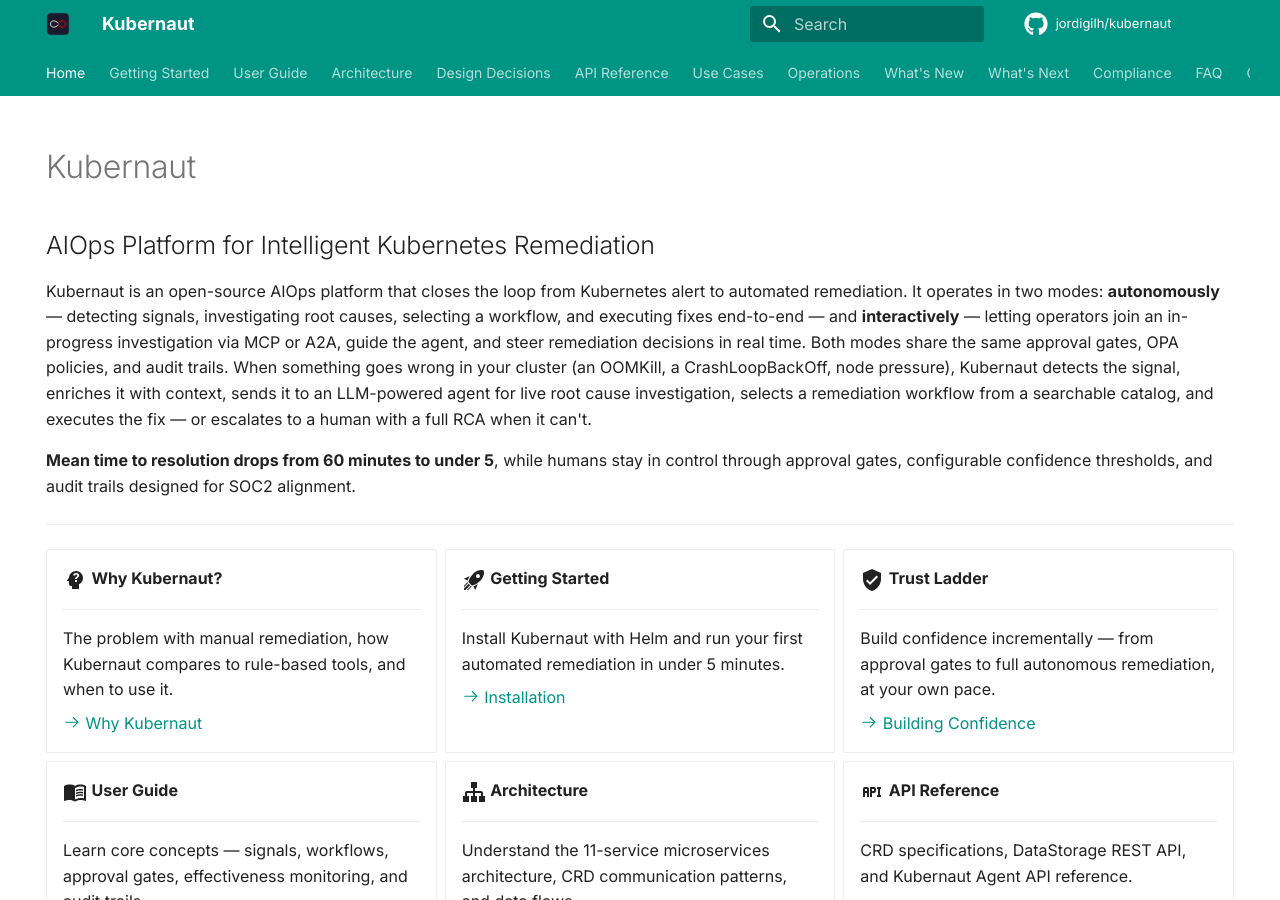
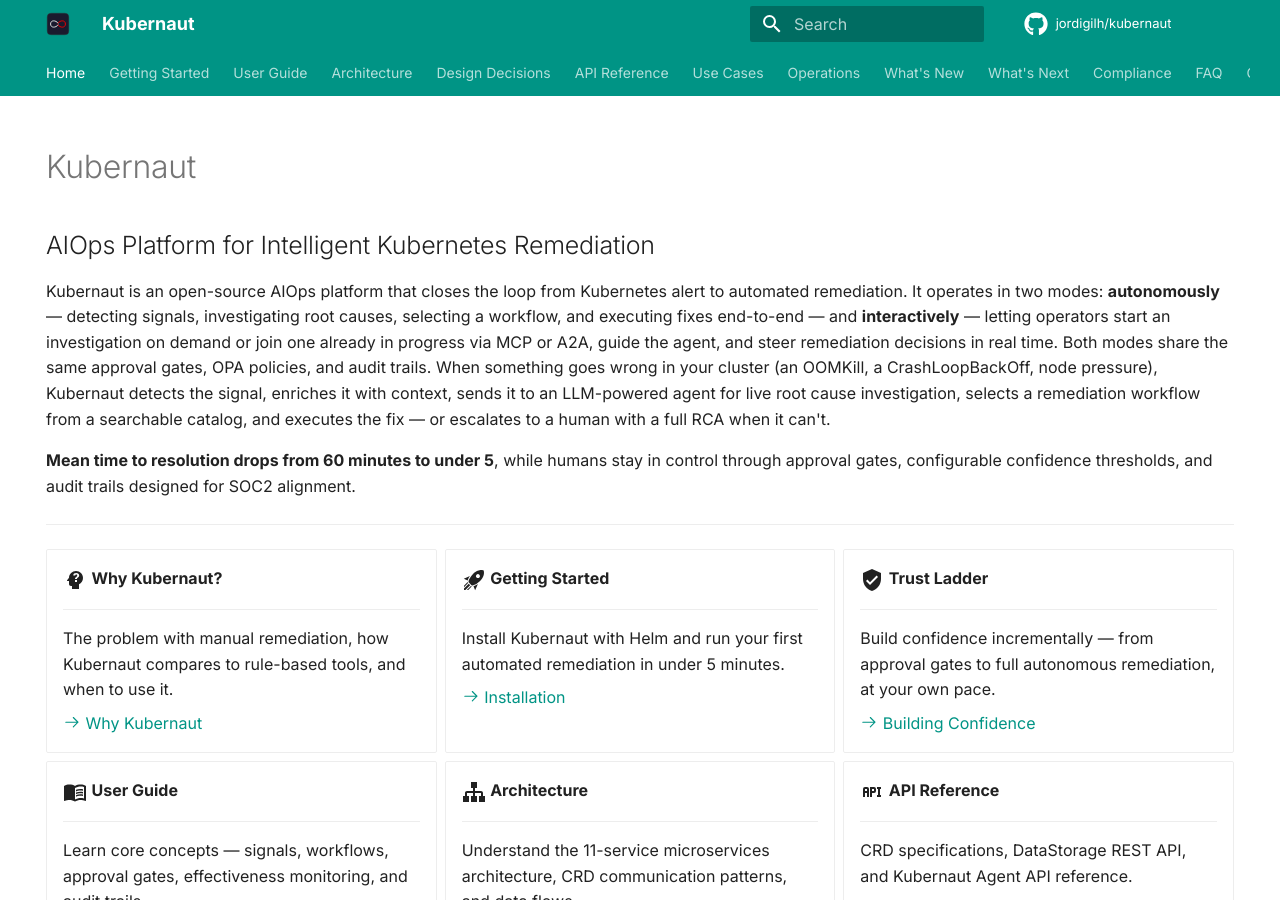
Before and after one commit to jordigilh/kubernaut-docs, an MkDocs documentation site: the page built from docs/index.md, in a window 1280 px wide and 900 px high. Built offline with MkDocs 1.6.1 and Material for MkDocs 9.7.7, drawn with Linux system fonts in a browser that asks for light colours; comment, search, counter and statistics services are not loaded; the version menu is left out.

Commit message:
docs: clarify operators can start or join investigations interactively
Co-authored-by: Cursor <cursoragent@cursor.com>

```diff
--- a/docs/index.md
+++ b/docs/index.md
@@ -8,7 +8,7 @@ hide:
 
 ## AIOps Platform for Intelligent Kubernetes Remediation
 
-Kubernaut is an open-source AIOps platform that closes the loop from Kubernetes alert to automated remediation. It operates in two modes: **autonomously** — detecting signals, investigating root causes, selecting a workflow, and executing fixes end-to-end — and **interactively** — letting operators join an in-progress investigation via MCP or A2A, guide the agent, and steer remediation decisions in real time. Both modes share the same approval gates, OPA policies, and audit trails. When something goes wrong in your cluster (an OOMKill, a CrashLoopBackOff, node pressure), Kubernaut detects the signal, enriches it with context, sends it to an LLM-powered agent for live root cause investigation, selects a remediation workflow from a searchable catalog, and executes the fix — or escalates to a human with a full RCA when it can't.
+Kubernaut is an open-source AIOps platform that closes the loop from Kubernetes alert to automated remediation. It operates in two modes: **autonomously** — detecting signals, investigating root causes, selecting a workflow, and executing fixes end-to-end — and **interactively** — letting operators start an investigation on demand or join one already in progress via MCP or A2A, guide the agent, and steer remediation decisions in real time. Both modes share the same approval gates, OPA policies, and audit trails. When something goes wrong in your cluster (an OOMKill, a CrashLoopBackOff, node pressure), Kubernaut detects the signal, enriches it with context, sends it to an LLM-powered agent for live root cause investigation, selects a remediation workflow from a searchable catalog, and executes the fix — or escalates to a human with a full RCA when it can't.
 
 **Mean time to resolution drops from 60 minutes to under 5**, while humans stay in control through approval gates, configurable confidence thresholds, and audit trails designed for SOC2 alignment.
 
```
